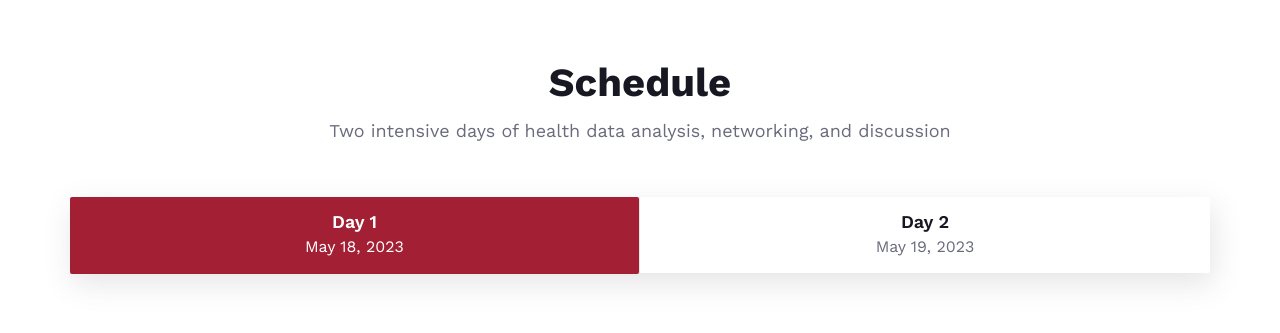
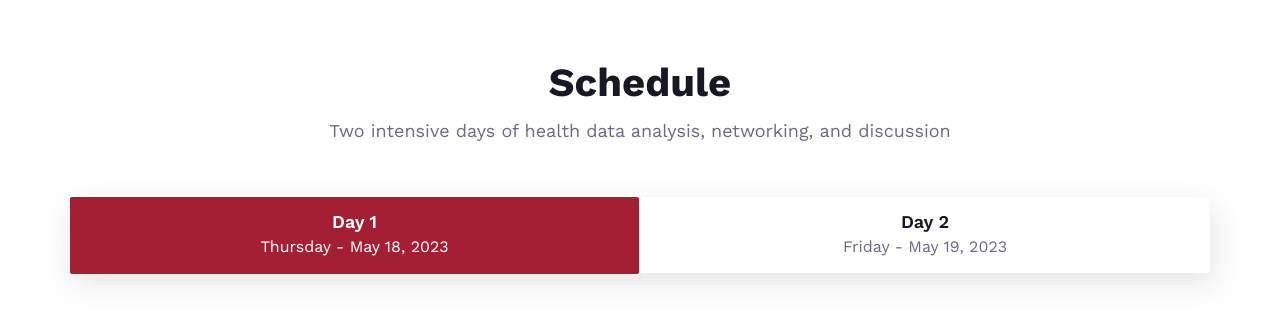
Before and after one commit to CriticalDatathon/criticaldatathon.github.io, a Flask app: page / in a window 1280 px wide. Shown: the part 4125-4458 px from the top of the page. Run offline with Flask 2, Linux system fonts and the light colour scheme; some libraries are stand-ins or nearby versions.

Commit message:
Small fixes in mentors, contacts, schedule headers

```diff
--- a/build/static/css/style.css
+++ b/build/static/css/style.css
@@ -114,7 +114,6 @@ ol {
 .primary-btn:hover{
 	color: #ebebeb;
 }
-
 
 
 /*---------------------
--- a/data/mentors.csv
+++ b/data/mentors.csv
@@ -13,7 +13,7 @@ Jesse Raffa,static/img/mentors/raffa.jpg,MIT Laboratory for Computational Physio
 João Matos,static/img/mentors/matos.jpeg,"MIT Laboratory for Computational Physiology, University of Porto"
 Joey Byers,static/img/mentors/byers.png,Beth Israel Deaconess Medical Center
 Kanan Shah,static/img/mentors/shah.jpg,NYU Langone Hospitals
-Leo Anthony Celi,static/img/mentors/celi.png,"MIT LCP, Beth Israel Deaconess Medical Center, Harvard Medical School"
+Leo Anthony Celi,static/img/mentors/celi.png,"MIT-LCP, Beth Israel Deaconess Medical Center, Harvard Medical School"
 Lucas McCullum,static/img/mentors/mccullum.JPG,The University of Texas
 Luis Nakayama,static/img/mentors/nakayama.jfif,"MIT Laboratory for Computational Physiology, São Paulo Federal University"
 Marie-Laure Charpignon,static/img/mentors/charpignon.jpg,MIT IDSS
--- a/templates/index.html
+++ b/templates/index.html
@@ -193,13 +193,13 @@
                             <li class="nav-item">
                                 <a class="nav-link active" data-toggle="tab" href="#tabs-1" role="tab">
                                     <h5>Day 1</h5>
-                                    <p>May 18, 2023</p>
+                                    <p>Thursday - May 18, 2023</p>
                                 </a>
                             </li>
                             <li class="nav-item">
                                 <a class="nav-link" data-toggle="tab" href="#tabs-2" role="tab">
                                     <h5>Day 2</h5>
-                                    <p>May 19, 2023</p>
+                                    <p>Friday - May 19, 2023</p>
                                 </a>
                             </li>
 
@@ -332,7 +332,7 @@
                             <p>Riverfront Office Park <br />1 Main Street, Cambridge<br />MA, 02142, United State</p>
                         </div>
                     </div>
-                    <div class="cs-text">
+                    <div style="display:none;" class="cs-text">
                         <div class="ct-address">
                             <span>Contact:</span>
                             <p>
```
Also changed, not shown: build/index.html (+4 -4 lines).
